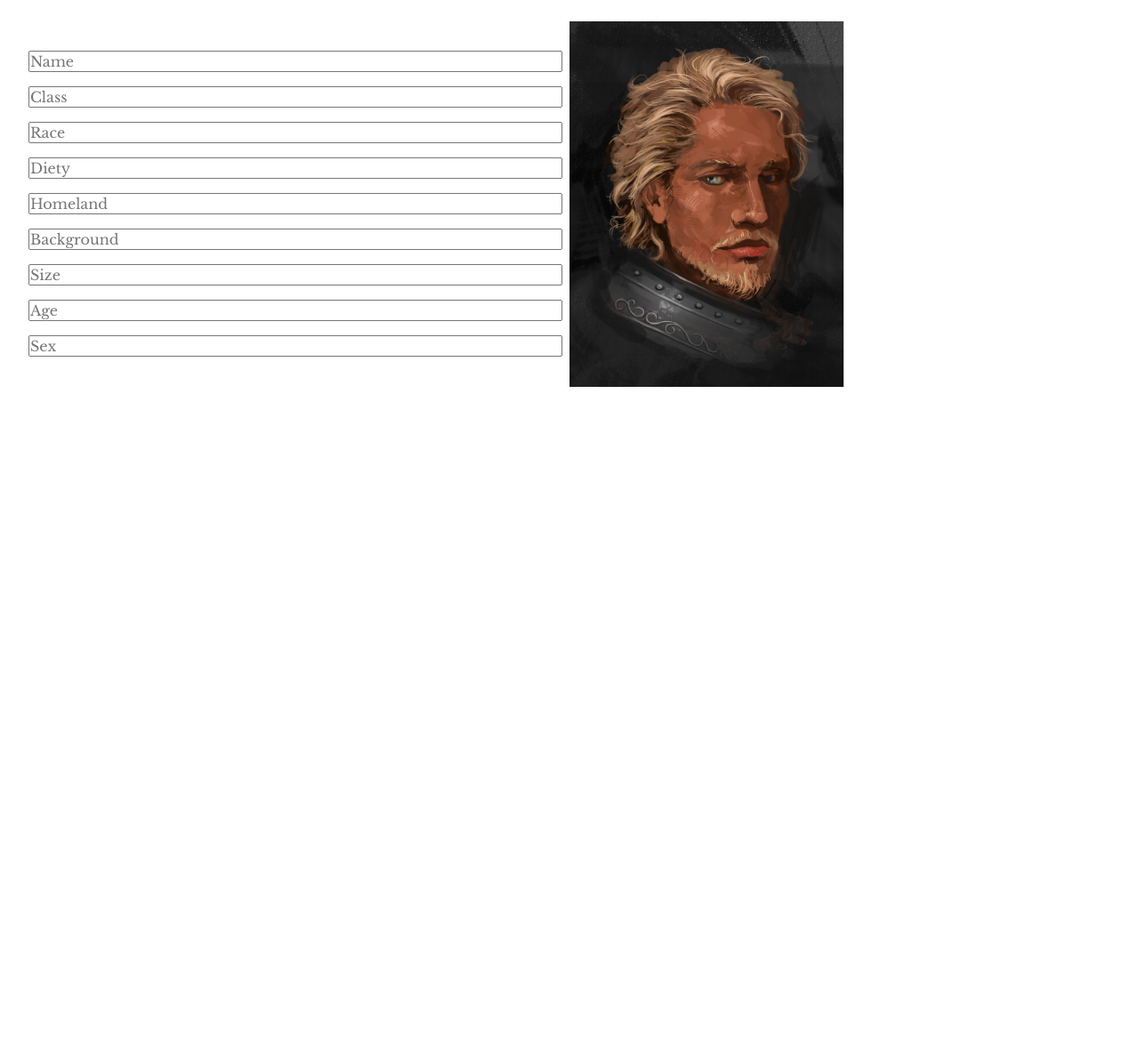
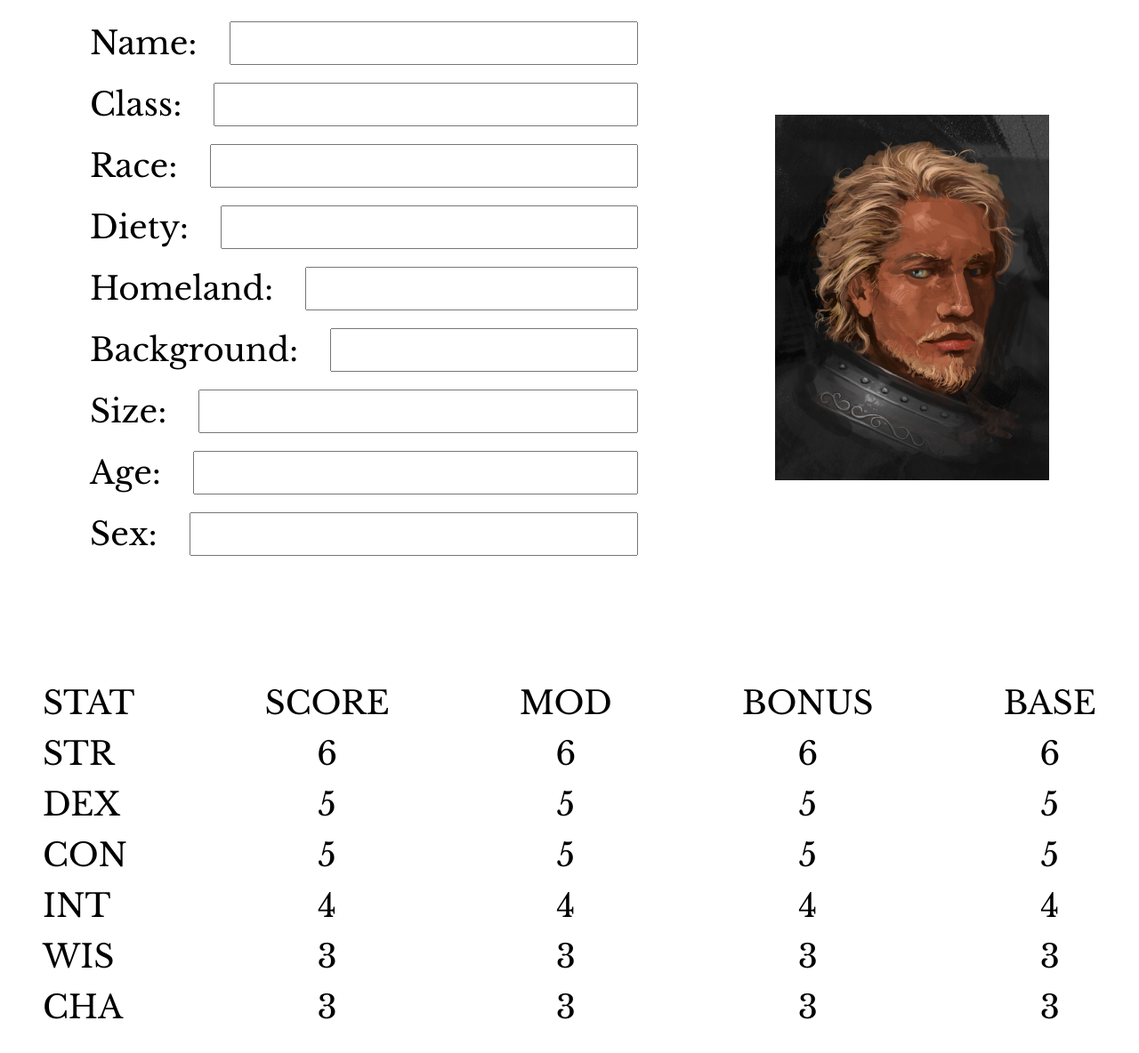
Before and after one commit to broadaciousb/outlanders, a React (Create React App) app: page /new-character in a window 1280 px wide. Shown: the top 1184 px of the page at 89% size. Before the commit the page ends 800 px from the top, so only its background shows below. Built offline with nearby package versions, Linux system fonts and the light colour scheme; no server answers.

Commit message:
Feat: Revised new character details, started new character stats

```diff
--- a/src/Pages/Home.jsx
+++ b/src/Pages/Home.jsx
@@ -5,7 +5,6 @@
 
 const Home = ({ register, login, logout, user }) => {
   return (
-    <div className="section">
     <div className="landing">
       <div className="landing__left">
         <div className="landing__background"></div>
@@ -13,25 +12,32 @@
       <div className="landing__right">
         <div className="landing__sub-title">Welcome To</div>
         <div className="landing__title">Outlanders</div>
-          <div className="landing__sub-title">
-            {user.email}
-          </div>
+        <div className="landing__sub-title">{user.email}</div>
         <ul className="landing__links">
           <li>
-              <button className="landing__link" onClick={register}>Create Account</button>
+            <button className="landing__link" onClick={register}>
+              Create Account
+            </button>
           </li>
           <li>
-              <button className="landing__link" onClick={login}>Login</button>
-              <button className="landing__link" onClick={logout}>Logout</button>
+            <button className="landing__link" onClick={login}>
+              Login
+            </button>
+            <button className="landing__link" onClick={logout}>
+              Logout
+            </button>
           </li>
           <li>
-              <Link to="/characters" className="landing__link">Characters</Link>
+            <Link to="/characters" className="landing__link">
+              Characters
+            </Link>
           </li>
           <li>
-              <Link to="/guide" className="landing__link">Guide</Link>
+            <Link to="/guide" className="landing__link">
+              Guide
+            </Link>
           </li>
         </ul>
-        </div>
       </div>
     </div>
   );
--- a/src/Pages/NewCharacter.jsx
+++ b/src/Pages/NewCharacter.jsx
@@ -7,54 +7,94 @@
       <section className="new__character">
         <div className="new__character__info--wrapper">
           <div className="new__character__info">
-            <input
-              type="text"
-              className="character__info--detail new__name"
-              placeholder="Name"
-            />
-            <input
-              type="text"
-              className="character__info--detail new__class"
-              placeholder="Class"
-            />
-            <input
-              type="text"
-              className="character__info--detail new__race"
-              placeholder="Race"
-            />
-            <input
-              type="text"
-              className="character__info--detail new__diety"
-              placeholder="Diety"
-            />
-            <input
-              type="text"
-              className="character__info--detail new__homeland"
-              placeholder="Homeland"
-            />
-            <input
-              type="text"
-              className="character__info--detail new__background"
-              placeholder="Background"
-            />
-            <input
-              type="text"
-              className="character__info--detail new__size"
-              placeholder="Size"
-            />
-            <input
-              type="text"
-              className="character__info--detail new__age"
-              placeholder="Age"
-            />
-            <input
-              type="text"
-              className="character__info--detail new__sex"
-              placeholder="Sex"
-            />
+            <div className="info__detail">
+              <label htmlFor="name">Name:</label>
+              <input id="name" type="text" className="info__input" />
+            </div>
+            <div className="info__detail">
+              <label htmlFor="class">Class:</label>
+              <input id="class" type="text" className="info__input" />
+            </div>
+            <div className="info__detail">
+              <label htmlFor="Race">Race:</label>
+              <input id="Race" type="text" className="info__input" />
+            </div>
+            <div className="info__detail">
+              <label htmlFor="diety">Diety:</label>
+              <input id="diety" type="text" className="info__input" />
+            </div>
+            <div className="info__detail">
+              <label htmlFor="homeland">Homeland:</label>
+              <input id="homeland" type="text" className="info__input" />
+            </div>
+            <div className="info__detail">
+              <label htmlFor="background">Background:</label>
+              <input id="background" type="text" className="info__input" />
+            </div>
+            <div className="info__detail">
+              <label htmlFor="size">Size:</label>
+              <input id="size" type="text" className="info__input" />
+            </div>
+            <div className="info__detail">
+              <label htmlFor="age">Age:</label>
+              <input id="age" type="text" className="info__input" />
+            </div>
+            <div className="info__detail">
+              <label htmlFor="sex">Sex:</label>
+              <input id="sex" type="text" className="info__input" />
+            </div>
           </div>
           <div className="new__character__img--wrapper">
             <img className="character__img" src={character__img} alt="" />
+          </div>
+        </div>
+        <div className="character__stats--wrapper">
+          <div className="character__stats">
+            <div className="stat__column stat__names">
+              <div className="stat__name">STAT</div>
+              <div className="stat__name">STR</div>
+              <div className="stat__name">DEX</div>
+              <div className="stat__name">CON</div>
+              <div className="stat__name">INT</div>
+              <div className="stat__name">WIS</div>
+              <div className="stat__name">CHA</div>
+            </div>
+            <div className="stat__column stat__values">
+              <div className="stat__value">SCORE</div>
+              <div className="stat__value">6</div>
+              <div className="stat__value">5</div>
+              <div className="stat__value">5</div>
+              <div className="stat__value">4</div>
+              <div className="stat__value">3</div>
+              <div className="stat__value">3</div>
+            </div>
+            <div className="stat__column stat__values">
+              <div className="stat__value">MOD</div>
+              <div className="stat__value">6</div>
+              <div className="stat__value">5</div>
+              <div className="stat__value">5</div>
+              <div className="stat__value">4</div>
+              <div className="stat__value">3</div>
+              <div className="stat__value">3</div>
+            </div>
+            <div className="stat__column stat__values">
+              <div className="stat__value">BONUS</div>
+              <div className="stat__value">6</div>
+              <div className="stat__value">5</div>
+              <div className="stat__value">5</div>
+              <div className="stat__value">4</div>
+              <div className="stat__value">3</div>
+              <div className="stat__value">3</div>
+            </div>
+            <div className="stat__column stat__values">
+              <div className="stat__value">BASE</div>
+              <div className="stat__value">6</div>
+              <div className="stat__value">5</div>
+              <div className="stat__value">5</div>
+              <div className="stat__value">4</div>
+              <div className="stat__value">3</div>
+              <div className="stat__value">3</div>
+            </div>
           </div>
         </div>
       </section>
--- a/src/index.css
+++ b/src/index.css
@@ -7,7 +7,7 @@
   transition: all 300ms ease;
 }
 
-.section {
+section {
   overflow-x: hidden;
 }
 
@@ -75,13 +75,13 @@
 .landing {
   display: flex;
   min-height: 100vh;
+  overflow: hidden;
 }
 
 .landing__left {
   position: relative;
   width: 50%;
   height: auto;
-  box-shadow:
 }
 
 .landing__right {
@@ -211,6 +211,7 @@
 .new__character__info--wrapper {
   display: flex;
   align-items: center;
+  justify-content: space-around;
   width: 100%;
 }
 
@@ -220,11 +221,56 @@
   width: 50%;
 }
 
-.character__info--detail {
-  font-size: 16px;
-  margin: 8px;
+.info__detail {
+  display: flex;
+  align-items: center;
+  font-size: 36px;
+  width: 100%;
+  margin-bottom: 20px;
+}
+
+.info__input {
+  font-size: 36px;
+  margin-left: 36px;
+  width: 100%;
 }
 
 .new__character__img--wrapper {
   width: 25%;
 }
+
+.character__stats--wrapper {
+  width: 100%;
+  margin: 10% 0;
+}
+
+.character__stats {
+  display: flex;
+  align-items: center;
+  justify-content: space-between;
+  margin: 0 24px;
+}
+
+.stat {
+  display: flex;
+  align-items: center;
+  width: 80%;
+  font-size: 36px;
+}
+
+.stat__column {
+  font-size: 36px;
+}
+
+.stat__names {
+
+}
+
+.stat__values {
+  text-align: center;
+}
+
+.stat__name,
+.stat__value {
+  margin-bottom: 12px;
+}
```
Lines whose indentation alone changed are shown as unchanged.
